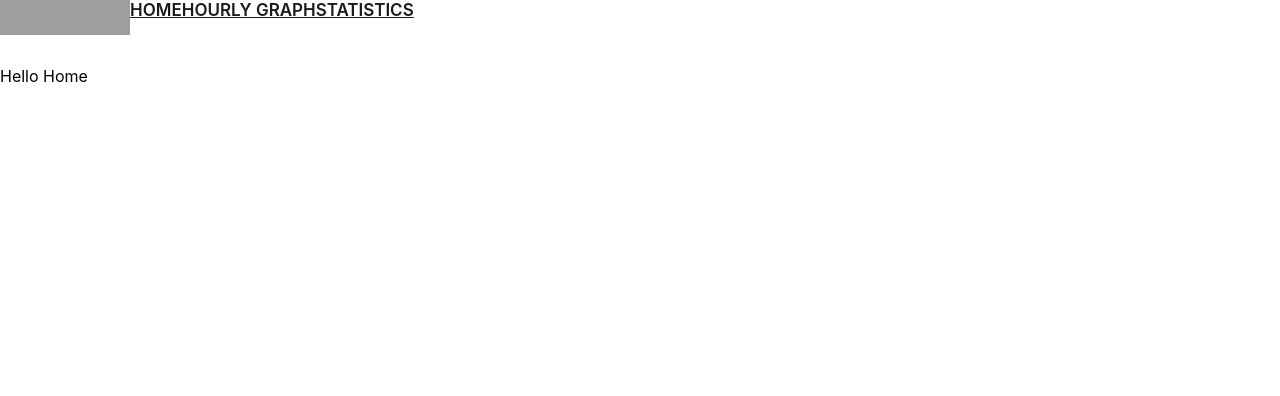
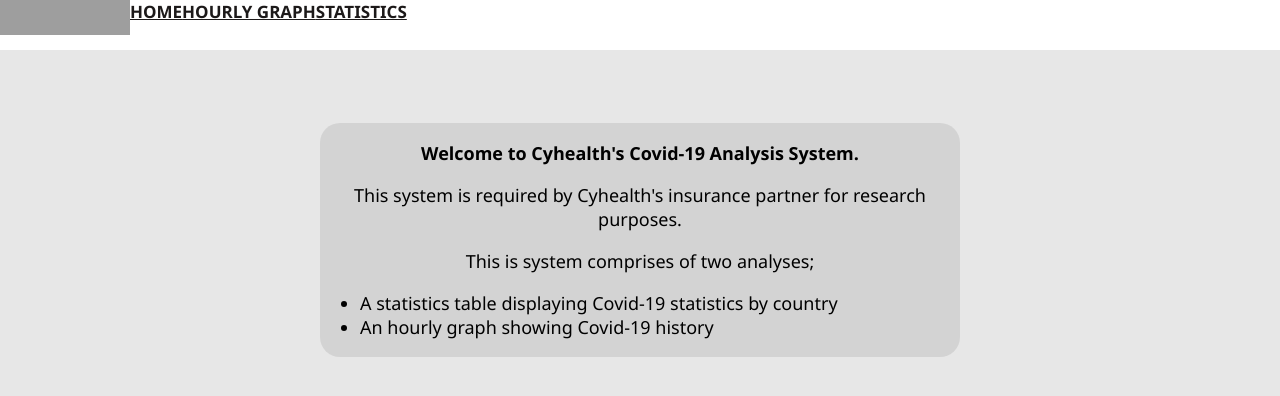
Before and after one commit to brianwangora/cyhealth-covid19-analysis, a React (Create React App) app: page / in a window 1280 px wide. Shown: the top 396 px of the page. Built offline with nearby package versions, Linux system fonts and the light colour scheme; grey boxes are pictures that could not be loaded; the HTML template or start-up script is replaced by a standard one.

Commit message:
Home page complete

```diff
--- a/src/components/Home.js
+++ b/src/components/Home.js
@@ -4,8 +4,16 @@
 export default function Home(){
 
     return(
-        <div>
-            <p>Hello Home</p>
+        <div className="container">
+            <div className="center">
+                <p className="intro">Welcome to Cyhealth's Covid-19 Analysis System.</p>
+                <p>This system is required by Cyhealth's insurance partner for research purposes.</p>
+                <p>This is system comprises of two analyses;</p>
+                <ul>
+                    <li>A statistics table displaying Covid-19 statistics by country</li>
+                    <li>An hourly graph showing Covid-19 history</li>
+                </ul>
+            </div>
         </div>
     )
 }
--- a/src/components/Navbar.js
+++ b/src/components/Navbar.js
@@ -9,7 +9,7 @@
                 <Link className="nav-link" to="/">
                     <div className='logo'>
                         <a href='/'>
-                            <img src='https://encrypted-tbn0.gstatic.com/images?q=tbn:ANd9GcRMJIi61ap-084bRbgHTgRIxAahjoHVDieeafHDzSpR&s' className='cytonn_logo'/>
+                            <img src='https://encrypted-tbn0.gstatic.com/images?q=tbn:ANd9GcRMJIi61ap-084bRbgHTgRIxAahjoHVDieeafHDzSpR&s' className='cytonn_logo' alt="cytonn-logo"/>
                         </a>
                     </div>
                 </Link>
--- a/src/css/Home.css
+++ b/src/css/Home.css
@@ -0,0 +1,22 @@
+p {
+    text-align: center;
+}
+
+.intro {
+    font-weight: 600;
+}
+
+.center {
+    background-color: lightgray;
+    outline: 0ch;
+    outline-style: round;
+    border-radius: 20px;
+    max-height: 600px;
+    height: fit-content;
+    width: fit-content;
+    padding-left: 0%;
+    position: fixed;
+    top: 30%;
+    left: 50%;
+    transform: translate(-50%, -50%);
+  }
--- a/src/index.css
+++ b/src/index.css
@@ -5,6 +5,9 @@
     sans-serif;
   -webkit-font-smoothing: antialiased;
   -moz-osx-font-smoothing: grayscale;
+  background: rgb(231, 231, 231);
+  font-family: "Segoe UI", Tahoma, Geneva, Verdana, sans-serif;
+  font-size: 18px;
 }
 
 code {
```
